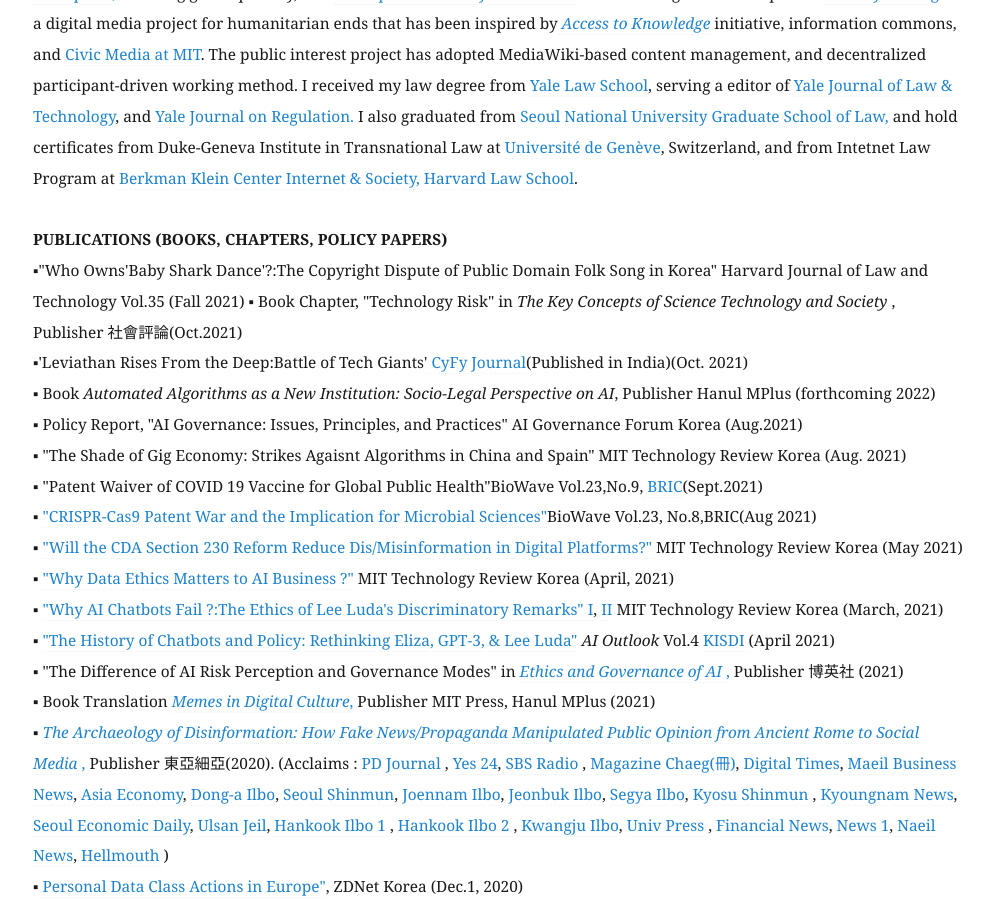
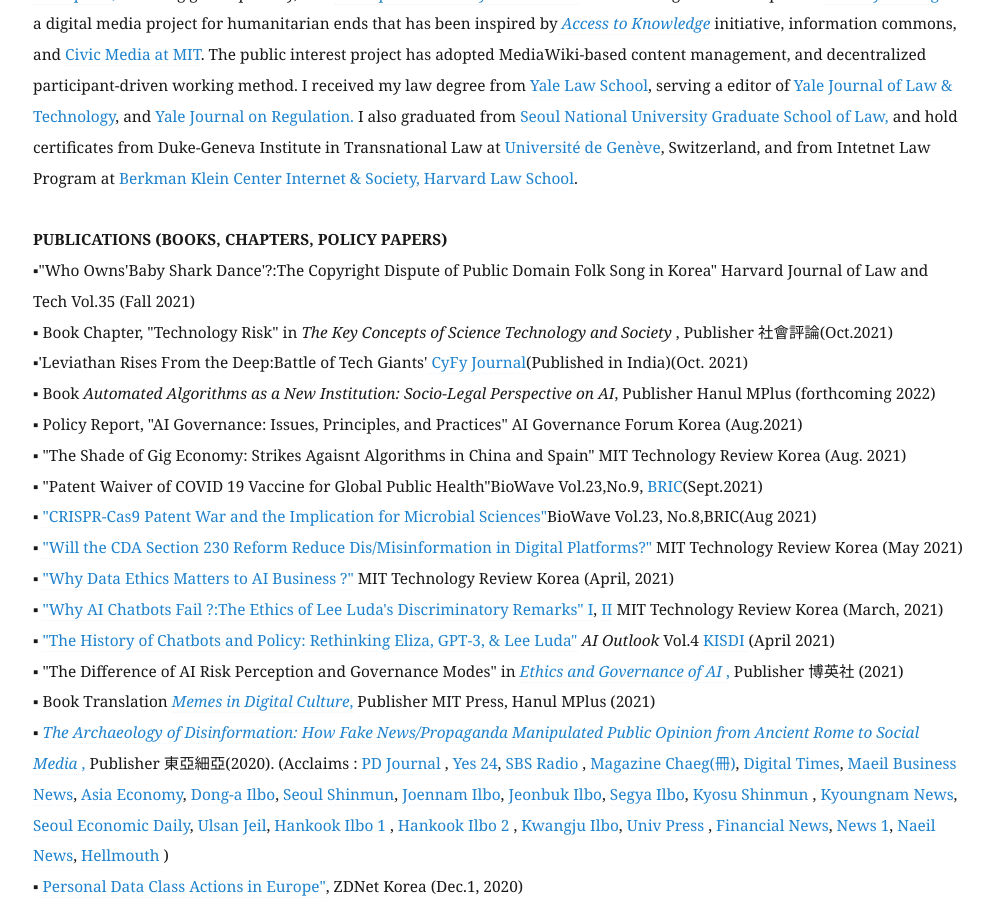
Before and after one commit to eunchangchoi/eunchangchoi.github.io, a Jekyll site: the page built from index.md, in a window 1280 px wide and 900 px high, scrolled down 1712 px. Shown: the whole window, without its empty margins (67-1060 px from the left). Built offline with Jekyll 4.4.1, drawn with Linux system fonts in a browser that asks for light colours.

Commit message:
Update index.md

```diff
--- a/index.md
+++ b/index.md
@@ -33,7 +33,7 @@
 <br>
 <br>
  <strong> PUBLICATIONS (BOOKS, CHAPTERS, POLICY PAPERS) </strong> <br>
-▪"Who Owns'Baby Shark Dance'?:The Copyright Dispute of Public Domain Folk Song in Korea" Harvard Journal of Law and Technology Vol.35 (Fall 2021)
+▪"Who Owns'Baby Shark Dance'?:The Copyright Dispute of Public Domain Folk Song in Korea" Harvard Journal of Law and Tech Vol.35 (Fall 2021) <br>
 ▪ Book Chapter, "Technology Risk" in <i> The Key Concepts of Science Technology and Society </i>, Publisher 社會評論(Oct.2021) <br>
 ▪'Leviathan Rises From the Deep:Battle of Tech Giants'<a href="https://www.orfonline.org/events/"> CyFy Journal</a>(Published in India)(Oct. 2021) <br>
 ▪ Book <i> Automated Algorithms as a New Institution: Socio-Legal Perspective on AI</i>, Publisher Hanul MPlus (forthcoming 2022) <br>
```
